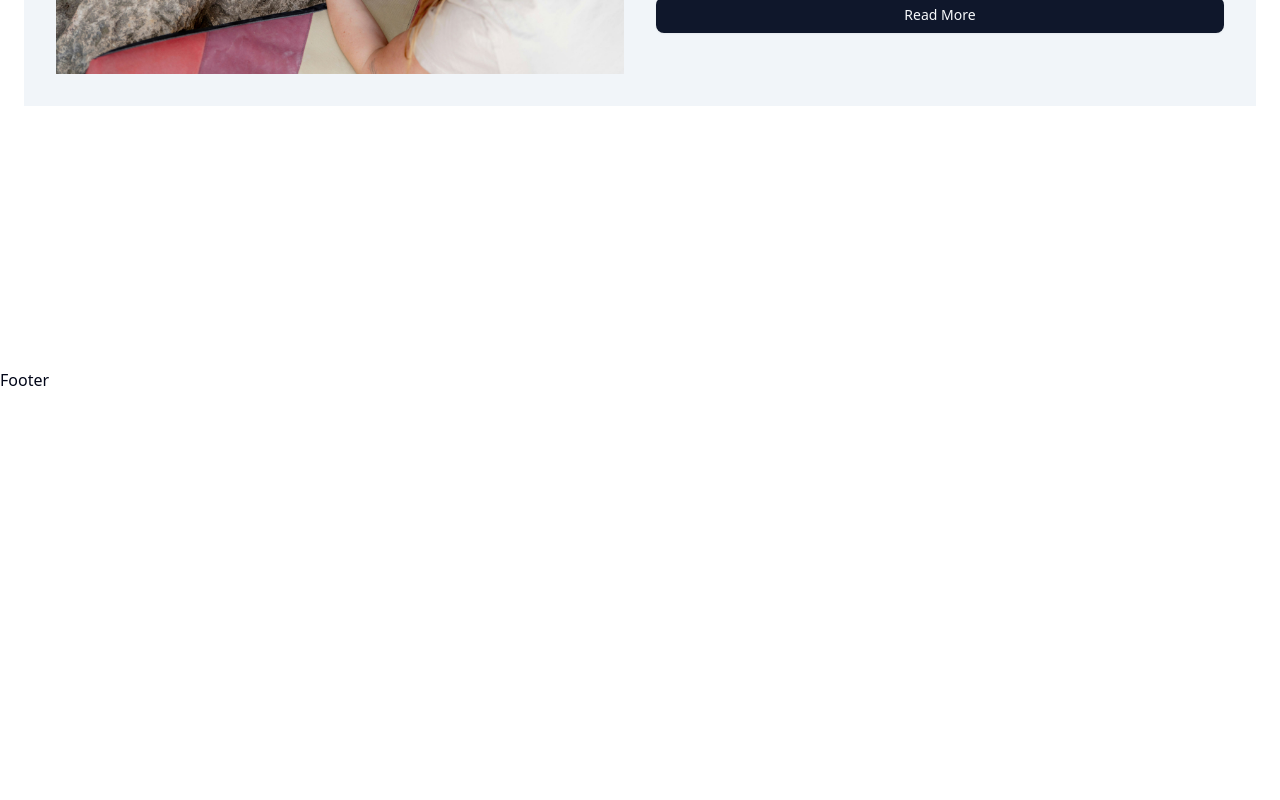
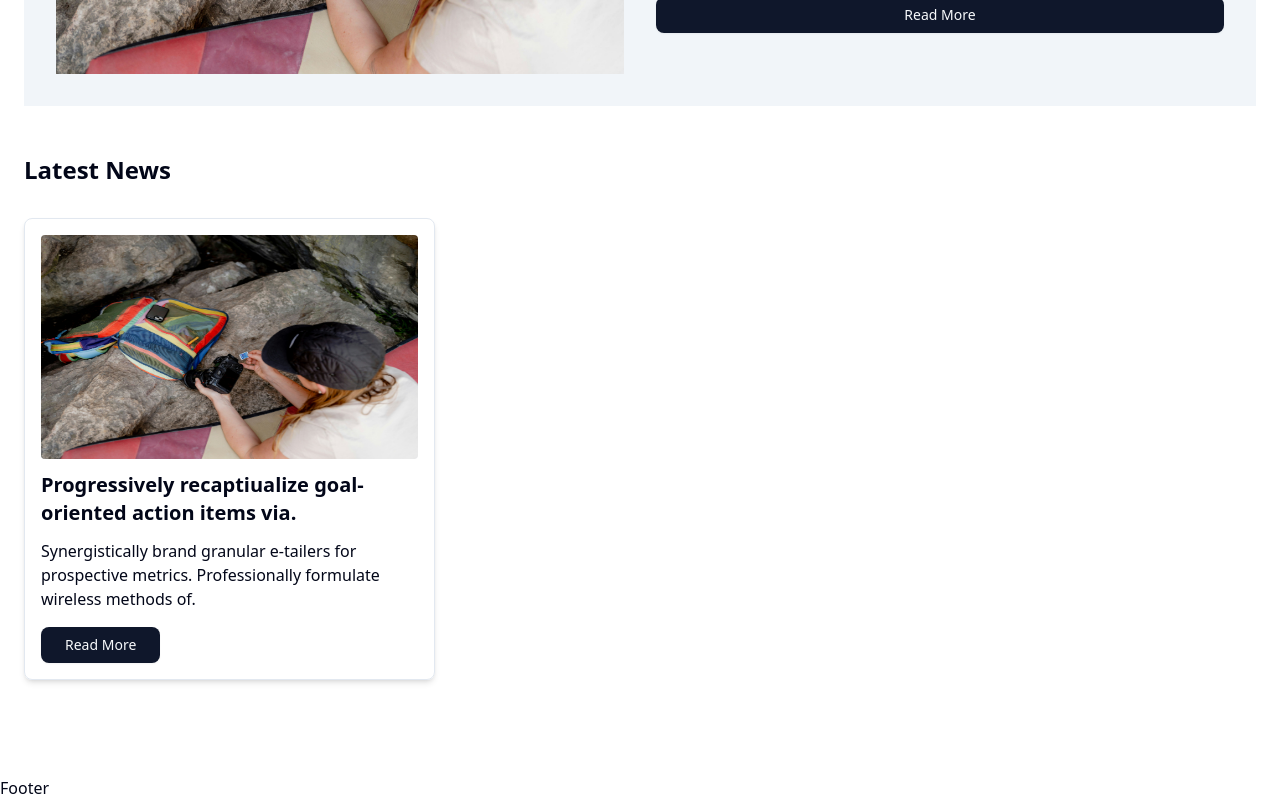
Before and after one commit to Khalid-Saifullaha/next-news-portal, a Next.js app: page / in a window 1280 px wide. Shown: the part 516-1316 px from the top of the page. Before the commit the page ends 908 px from the top, so only its background shows below. Built offline with nearby package versions, Linux system fonts and the light colour scheme.

Commit message:
news card added

```diff
--- a/src/app/page.tsx
+++ b/src/app/page.tsx
@@ -1,10 +1,18 @@
 import Banner from "@/components/shared/Banner";
+import NewsCard from "@/components/shared/NewsCard";
 import Image from "next/image";
 
 export default function Home() {
   return (
     <div className="py-12">
       <Banner />
+
+      <div className="my-12">
+        <h2 className="text-2xl font-bold mb-8">Latest News</h2>
+        <div className="grid grid-cols-1 md:grid-cols-2 lg:grid-cols-3">
+          <NewsCard />
+        </div>
+      </div>
     </div>
   );
 }
--- /dev/null
+++ b/src/components/shared/NewsCard.tsx
@@ -0,0 +1,34 @@
+import Image from "next/image";
+import Link from "next/link";
+import React from "react";
+
+import newsImage from "@/assests/banner.jpg";
+import { Button } from "../ui/button";
+
+const NewsCard = () => {
+  return (
+    <div className="border p-4 rounded-md shadow-md">
+      <Link href="/">
+        <Image
+          src={newsImage}
+          alt="newsImage"
+          className="mb-b md:h-56 rounded hover:scale-105 cursor-pointer transition-all duration-200"
+        />
+      </Link>
+      <div>
+        <h2 className="text-xl font-semibold my-3">
+          Progressively recaptiualize goal-oriented action items via.
+        </h2>
+        <p className="mb-4">
+          Synergistically brand granular e-tailers for prospective metrics.
+          Professionally formulate wireless methods of.
+        </p>
+        <Link href="/">
+          <Button variant="default">Read More</Button>
+        </Link>
+      </div>
+    </div>
+  );
+};
+
+export default NewsCard;
```
